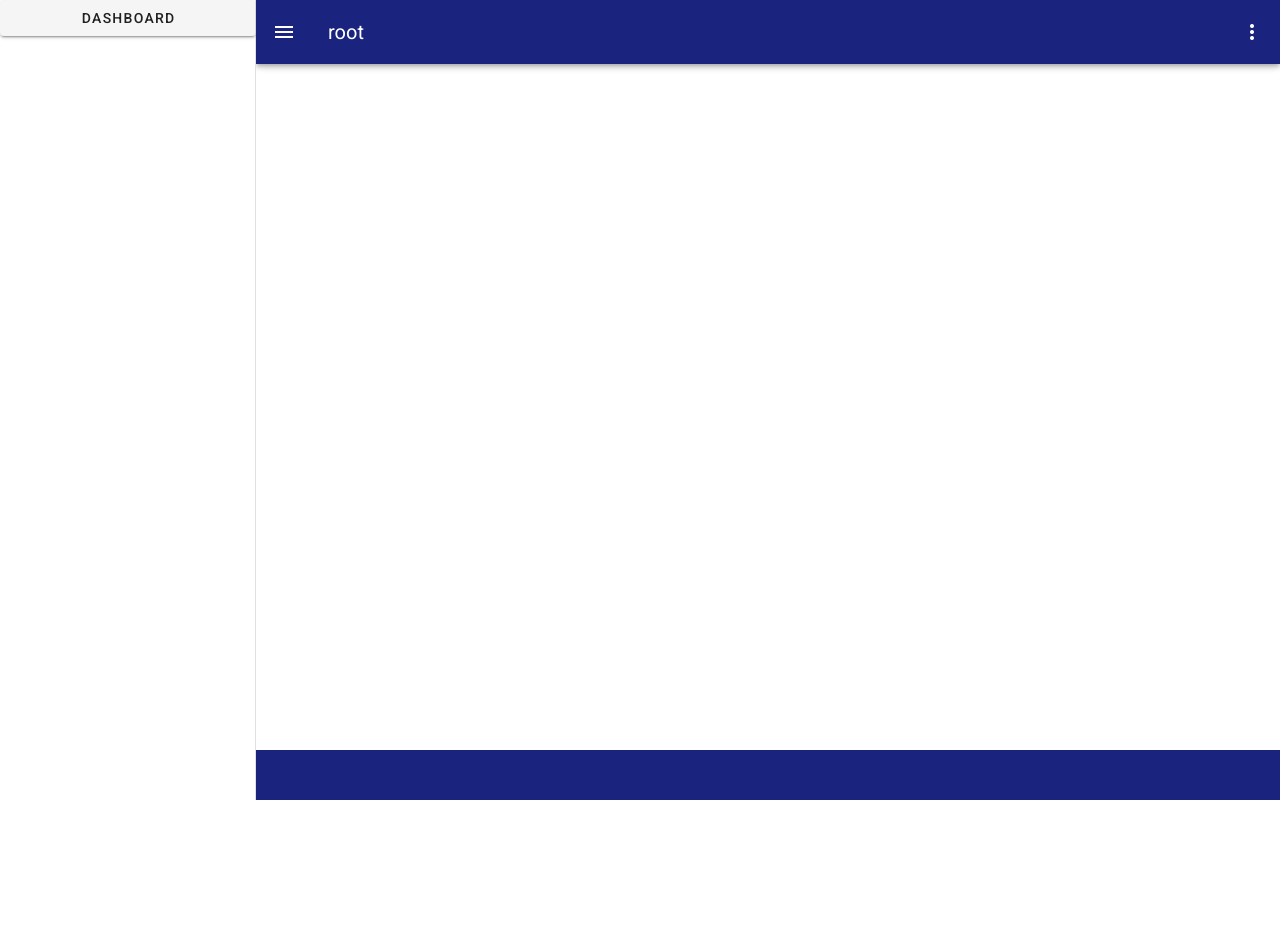
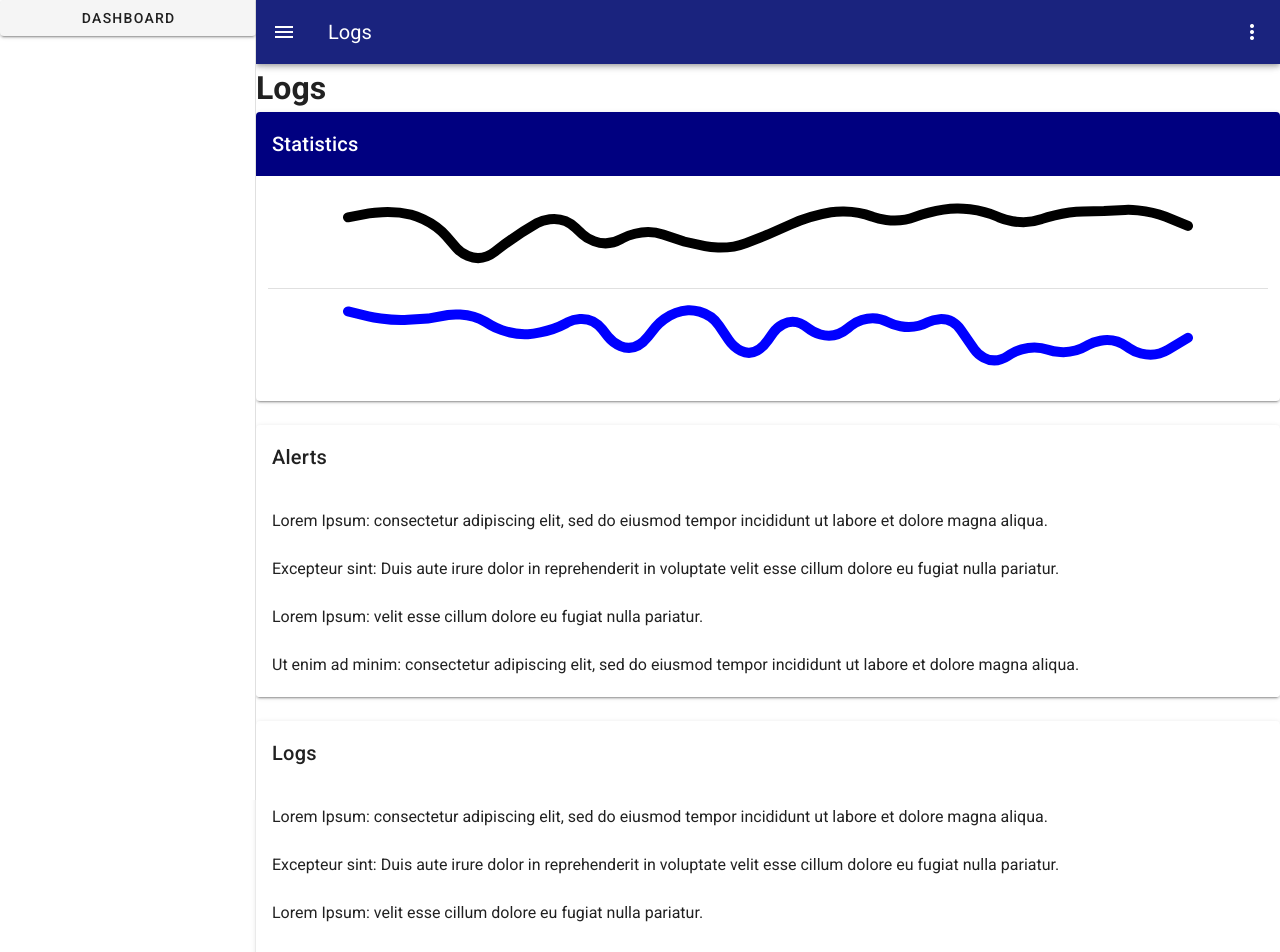
Before and after one commit to iingles/isaac-ingles-3790-final, a Vue app: page /logs in a window 1280 px wide. Shown: the top 952 px of the page. Before the commit the page ends 800 px from the top, so only its background shows below. Built offline with nearby package versions, Linux system fonts and the light colour scheme.

Commit message:
added logs content, styles, and route

```diff
--- a/src/router.js
+++ b/src/router.js
@@ -6,6 +6,7 @@ import Dashboard from './views/Dashboard.vue'
 import Help from './views/Help.vue'
 import About from './views/About.vue'
 import Settings from './views/Settings.vue'
+import Logs from './views/Logs.vue'
 
 Vue.use(Router)
 
@@ -20,23 +21,28 @@ export default new Router({
     {
       name: 'Dashboard',
       path: '/',
-      component: Dashboard
+      component: Dashboard,
     },
     {
       name: 'Settings',
       path: '/settings',
-      component: Settings
+      component: Settings,
     },
     {
       name: 'Help',
       path: '/help',
-      component: Help
+      component: Help,
     },
     {
       name: 'About',
       path: '/about',
-      component: About
+      component: About,
     },
+    {
+      name: 'Logs',
+      path: '/logs',
+      component: Logs,
+    }
   ]
 
 })
--- /dev/null
+++ b/src/views/Logs.vue
@@ -0,0 +1,88 @@
+<template>
+    <div class="card-row">
+        <h1>Logs</h1>
+        <v-row>
+            <!-- I can set these up to get the data from elsewhere -->
+            <v-col lg="12" md="12" sm="12" xs="12">
+                <v-card >
+                    <v-card-title class="card-title">Statistics</v-card-title>
+                    <v-container fluid>
+                        <v-sparkline
+                            :key="25"
+                            :smooth="16"
+                            :color="'black'"
+                            :line-width="1"
+                            :value=[12,2,15,77,35,4,55,25,43,55,34,10,1,22,1,0,24,5,4,1,23]
+                            width="100"
+                            height="10"
+                            auto-draw
+                            stroke-linecap="round"
+
+                        >
+                        </v-sparkline>
+                        <v-divider></v-divider>
+                        <v-sparkline
+                            :key="20"
+                            :smooth="16"
+                            :color="'#0000ff'"
+                            :line-width="1"
+                            :value=[1,5,4,1,11,10,1,22,1,0,25,1,15,1,10,1,25,14,20,10,22,12]
+                            width="100"
+                            height='10'
+                            auto-draw
+                            stroke-linecap="round"
+                        >
+                        </v-sparkline>
+                    </v-container>
+                </v-card>
+            </v-col>
+        </v-row>
+        <v-row>
+            <!--
+            Eventually I could pull all of these dynamically, maybe even
+            make them their own components -- depending on how complicated they get
+             -->
+            <v-col>
+                <v-card class="card-title">
+                    <v-card-title>Alerts</v-card-title>
+                    <v-list>
+                        <v-list-item>Lorem Ipsum: consectetur adipiscing elit, sed do eiusmod tempor incididunt ut labore et dolore magna aliqua.</v-list-item>
+                        <v-list-item>Excepteur sint: Duis aute irure dolor in reprehenderit in voluptate velit esse cillum dolore eu fugiat nulla pariatur. </v-list-item>
+                        <v-list-item>Lorem Ipsum: velit esse cillum dolore eu fugiat nulla pariatur. </v-list-item>
+                        <v-list-item>Ut enim ad minim: consectetur adipiscing elit, sed do eiusmod tempor incididunt ut labore et dolore magna aliqua.</v-list-item>
+                    </v-list>
+                </v-card>
+            </v-col>
+        </v-row>
+        <v-row>
+            <v-col>
+                <v-card class="card-title">
+                    <v-card-title>Logs</v-card-title>
+                    <v-list>
+                        <v-list-item>Lorem Ipsum: consectetur adipiscing elit, sed do eiusmod tempor incididunt ut labore et dolore magna aliqua.</v-list-item>
+                        <v-list-item>Excepteur sint: Duis aute irure dolor in reprehenderit in voluptate velit esse cillum dolore eu fugiat nulla pariatur. </v-list-item>
+                        <v-list-item>Lorem Ipsum: velit esse cillum dolore eu fugiat nulla pariatur. </v-list-item>
+                        <v-list-item>Ut enim ad minim: consectetur adipiscing elit, sed do eiusmod tempor incididunt ut labore et dolore magna aliqua.</v-list-item>
+                    </v-list>
+                </v-card>
+            </v-col>
+        </v-row>
+    </div>
+</template>
+
+<script>
+export default {
+
+}
+</script>
+
+<style scoped>
+    .card-title {
+        background: navy;
+        color: #fff;
+    }
+    .card-row {
+        width: 100%;
+    }
+
+</style>
```
